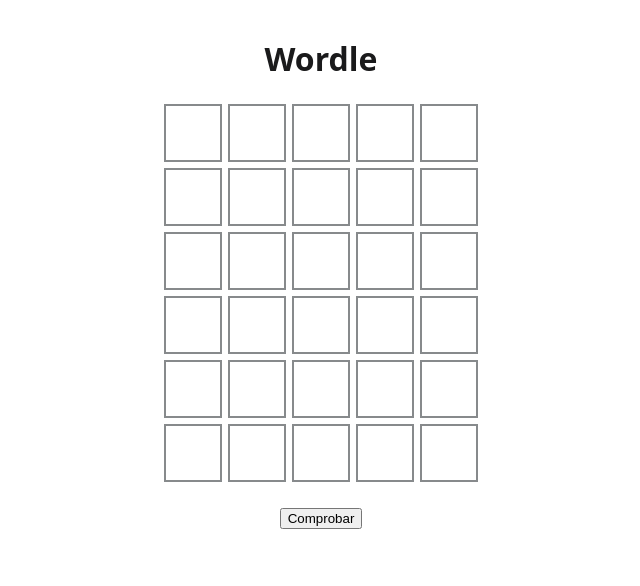
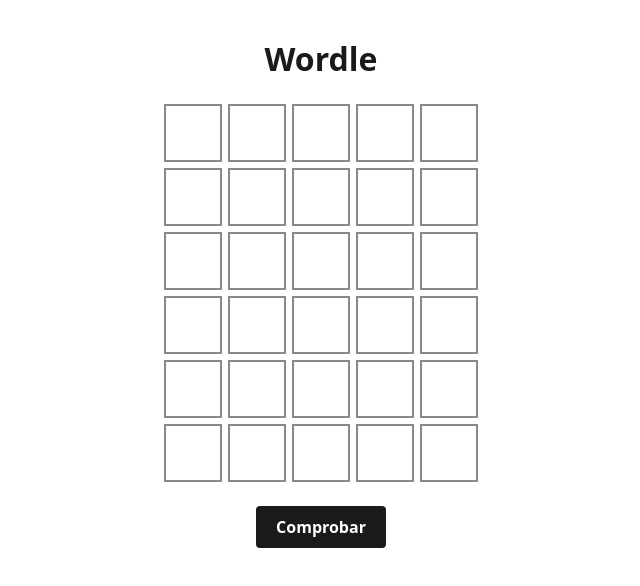
Before and after one commit to sorayapg/wordle-react, a React (Vite) app: page / in a window 1280 px wide. Shown: the top 586 px of the page, without its empty margins (319-959 px from the left). Built offline with nearby package versions, Linux system fonts and the light colour scheme.

Commit message:
Agregar estilos del boton y casillas desactivadas

```diff
--- a/src/index.css
+++ b/src/index.css
@@ -61,3 +61,27 @@
   gap: 6px;
   margin: 24px 0;
 }
+
+
+.casilla:disabled {
+  /* Algunos navegadores atenúan los campos desactivados */
+  opacity: 1;
+  -webkit-text-fill-color: currentColor;
+}
+
+.casilla:focus-visible,
+.boton:focus-visible {
+  outline: 3px solid #1a73e8;
+  outline-offset: 2px;
+}
+
+.boton {
+  padding: 10px 20px;
+  border: none;
+  border-radius: 4px;
+  background: #1a1a1b;
+  color: #ffffff;
+  font: inherit;
+  font-weight: bold;
+  cursor: pointer;
+}
```
